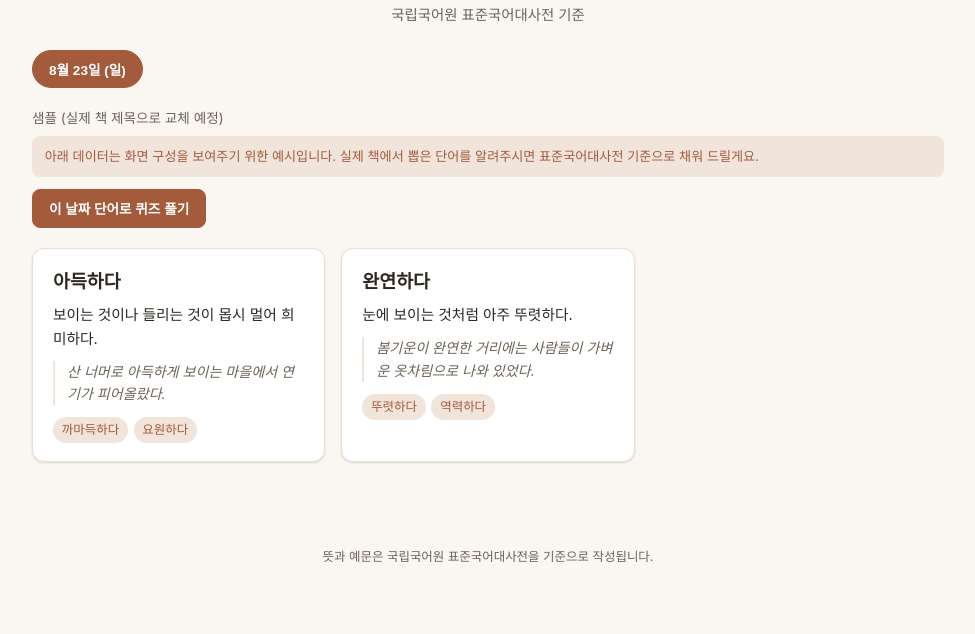
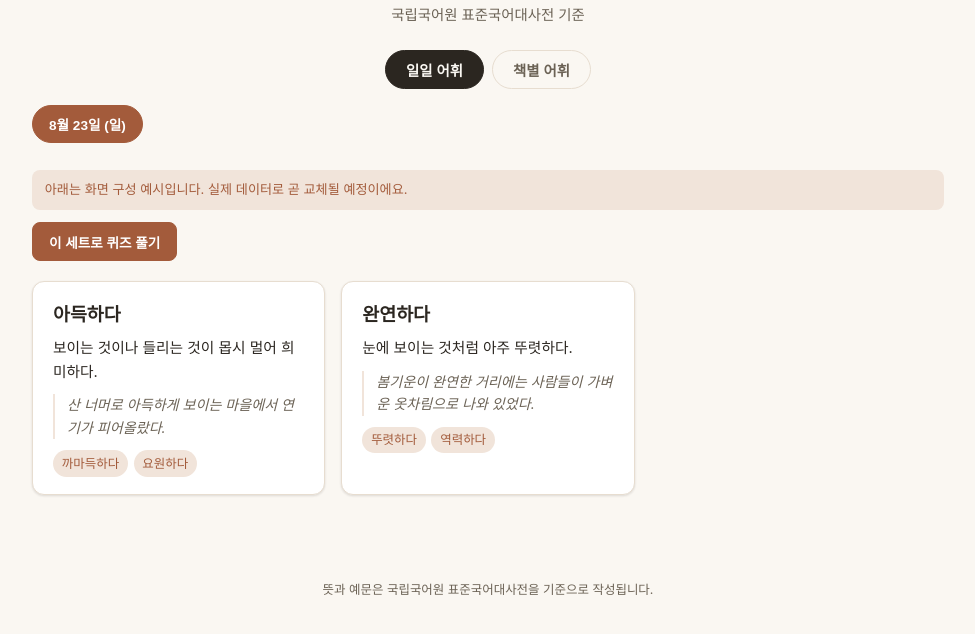
Before and after one commit to im-paper/korean-vocabulary, a plain HTML site: page index.html in a window 1280 px wide. Shown: the part 88-722 px from the top of the page, without its empty margins (152-1127 px from the left). Drawn offline with Linux system fonts and the light colour scheme.

Commit message:
일일 어휘 / 책별 어휘 두 트랙 구조로 확장

```diff
--- a/app.js
+++ b/app.js
@@ -1,11 +1,10 @@
-import { WORD_DATA } from "./data/words.js";
+import { DAILY_SETS, BOOK_SETS } from "./data/words.js";
 import { escapeHtml, parseExample } from "./utils.js";
 import { renderQuiz } from "./quiz.js";
 
 const dayNav = document.getElementById("day-nav");
 const content = document.getElementById("content");
-
-const days = [...WORD_DATA].sort((a, b) => b.date.localeCompare(a.date));
+const tabButtons = document.querySelectorAll(".track-tab");
 
 function formatDate(dateStr) {
   const d = new Date(dateStr + "T00:00:00");
@@ -16,38 +15,86 @@ function formatDate(dateStr) {
   });
 }
 
-function renderNav(selectedDate) {
+// 일일 어휘: 특정 책과 무관한, 문학 작품에 자주 등장하는 어휘 세트
+function buildDailySets() {
+  return [...DAILY_SETS]
+    .sort((a, b) => b.date.localeCompare(a.date))
+    .map((set) => ({
+      id: `daily-${set.date}`,
+      navLabel: formatDate(set.date),
+      words: set.words,
+      metaHtml: set.note ? `<div class="note">${escapeHtml(set.note)}</div>` : "",
+    }));
+}
+
+// 책별 어휘: 특정 책을 검색해 그 책에서 자주 나오는 어휘 세트
+function buildBookSets() {
+  return [...BOOK_SETS]
+    .sort((a, b) => (b.date || "").localeCompare(a.date || ""))
+    .map((set, i) => ({
+      id: `book-${set.book}-${set.setLabel || i}`,
+      navLabel: `${set.book} ${set.setLabel || ""}`.trim(),
+      words: set.words,
+      metaHtml: `
+        <div class="book">${escapeHtml(set.book)}${
+        set.author ? ` · ${escapeHtml(set.author)}` : ""
+      }</div>
+        ${set.note ? `<div class="note">${escapeHtml(set.note)}</div>` : ""}
+      `,
+    }));
+}
+
+let currentTrack = "daily";
+let currentSets = buildDailySets();
+let currentId = currentSets[0]?.id ?? null;
+
+function switchTrack(track) {
+  currentTrack = track;
+  currentSets = track === "daily" ? buildDailySets() : buildBookSets();
+  currentId = currentSets[0]?.id ?? null;
+  tabButtons.forEach((btn) =>
+    btn.classList.toggle("active", btn.dataset.track === track)
+  );
+  render();
+}
+
+function renderNav() {
   dayNav.innerHTML = "";
-  days.forEach((day) => {
+  currentSets.forEach((set) => {
     const btn = document.createElement("button");
-    btn.textContent = formatDate(day.date);
-    btn.className = day.date === selectedDate ? "active" : "";
-    btn.addEventListener("click", () => render(day.date));
+    btn.type = "button";
+    btn.textContent = set.navLabel;
+    btn.className = set.id === currentId ? "active" : "";
+    btn.addEventListener("click", () => {
+      currentId = set.id;
+      render();
+    });
     dayNav.appendChild(btn);
   });
 }
 
-function renderDay(day) {
+function renderSet(set) {
   content.innerHTML = "";
 
-  if (!day) {
-    content.innerHTML = `<div class="empty-state">아직 등록된 단어가 없어요.</div>`;
+  if (!set) {
+    const emptyMsg =
+      currentTrack === "daily"
+        ? "아직 등록된 일일 어휘가 없어요."
+        : "아직 등록된 책별 어휘가 없어요.";
+    content.innerHTML = `<div class="empty-state">${emptyMsg}</div>`;
     return;
   }
 
   const meta = document.createElement("div");
   meta.className = "day-meta";
-  meta.innerHTML = `
-    ${day.book ? `<div class="book">${escapeHtml(day.book)}</div>` : ""}
-    ${day.note ? `<div class="note">${escapeHtml(day.note)}</div>` : ""}
-  `;
+  meta.innerHTML = set.metaHtml;
 
   const quizBtn = document.createElement("button");
   quizBtn.type = "button";
   quizBtn.className = "quiz-start-btn";
-  quizBtn.textContent = "이 날짜 단어로 퀴즈 풀기";
+  quizBtn.textContent = "이 세트로 퀴즈 풀기";
   quizBtn.addEventListener("click", () => {
-    renderQuiz(content, day, () => renderDay(day));
+    renderQuiz(content, set, () => renderSet(set));
   });
   meta.appendChild(quizBtn);
 
@@ -56,7 +103,7 @@ function renderDay(day) {
   const grid = document.createElement("div");
   grid.className = "word-grid";
 
-  day.words.forEach((w) => {
+  set.words.forEach((w) => {
     const { plain } = parseExample(w.example);
     const card = document.createElement("article");
     card.className = "word-card";
@@ -76,10 +123,14 @@ function renderDay(day) {
   content.appendChild(grid);
 }
 
-function render(selectedDate) {
-  const day = days.find((d) => d.date === selectedDate) || days[0];
-  renderNav(day ? day.date : null);
-  renderDay(day);
+function render() {
+  renderNav();
+  const set = currentSets.find((s) => s.id === currentId) || currentSets[0];
+  renderSet(set);
 }
 
-render(days[0]?.date);
+tabButtons.forEach((btn) => {
+  btn.addEventListener("click", () => switchTrack(btn.dataset.track));
+});
+
+render();
--- a/data/words.js
+++ b/data/words.js
@@ -1,13 +1,11 @@
-// 날짜별 단어 데이터
 // 뜻(meaning)과 예문(example)은 국립국어원 표준국어대사전 기준으로 작성합니다.
-// 새로운 날짜의 단어 10개를 알려주시면 이 파일에 추가해 드려요.
 // example 안의 {{...}}는 퀴즈 빈칸으로 쓰일 정답(활용형)을 표시합니다.
 
-export const WORD_DATA = [
+// 일일 어휘: 특정 책과 무관하게, 문학 작품에 자주 등장하는 어휘를 매일 10개씩
+export const DAILY_SETS = [
   {
     date: "2026-08-23",
-    book: "샘플 (실제 책 제목으로 교체 예정)",
-    note: "아래 데이터는 화면 구성을 보여주기 위한 예시입니다. 실제 책에서 뽑은 단어를 알려주시면 표준국어대사전 기준으로 채워 드릴게요.",
+    note: "아래는 화면 구성 예시입니다. 실제 데이터로 곧 교체될 예정이에요.",
     words: [
       {
         word: "아득하다",
@@ -24,3 +22,6 @@ export const WORD_DATA = [
     ]
   }
 ];
+
+// 책별 어휘: 특정 책을 검색해 그 책에서 자주 나오는 어휘를 세트로
+export const BOOK_SETS = [];
--- a/index.html
+++ b/index.html
@@ -12,7 +12,12 @@
     <p id="site-subtitle" class="subtitle">국립국어원 표준국어대사전 기준</p>
   </header>
 
-  <nav id="day-nav" class="day-nav" aria-label="날짜 선택"></nav>
+  <div id="track-tabs" class="track-tabs" role="tablist" aria-label="어휘장 종류">
+    <button type="button" class="track-tab active" data-track="daily" role="tab">일일 어휘</button>
+    <button type="button" class="track-tab" data-track="book" role="tab">책별 어휘</button>
+  </div>
+
+  <nav id="day-nav" class="day-nav" aria-label="세트 선택"></nav>
 
   <main id="content" class="content"></main>
 
--- a/style.css
+++ b/style.css
@@ -51,6 +51,35 @@ body {
   margin: 0.4rem 0 0;
   color: var(--ink-soft);
   font-size: 0.9rem;
+}
+
+.track-tabs {
+  display: flex;
+  justify-content: center;
+  gap: 0.5rem;
+  padding: 0 1.5rem 1rem;
+}
+
+.track-tab {
+  padding: 0.5rem 1.25rem;
+  border-radius: 999px;
+  border: 1px solid var(--border);
+  background: transparent;
+  color: var(--ink-soft);
+  font-size: 0.9rem;
+  font-weight: 600;
+  cursor: pointer;
+  transition: background 0.15s, color 0.15s, border-color 0.15s;
+}
+
+.track-tab:hover {
+  border-color: var(--accent);
+}
+
+.track-tab.active {
+  background: var(--ink);
+  border-color: var(--ink);
+  color: var(--bg);
 }
 
 .day-nav {
```
